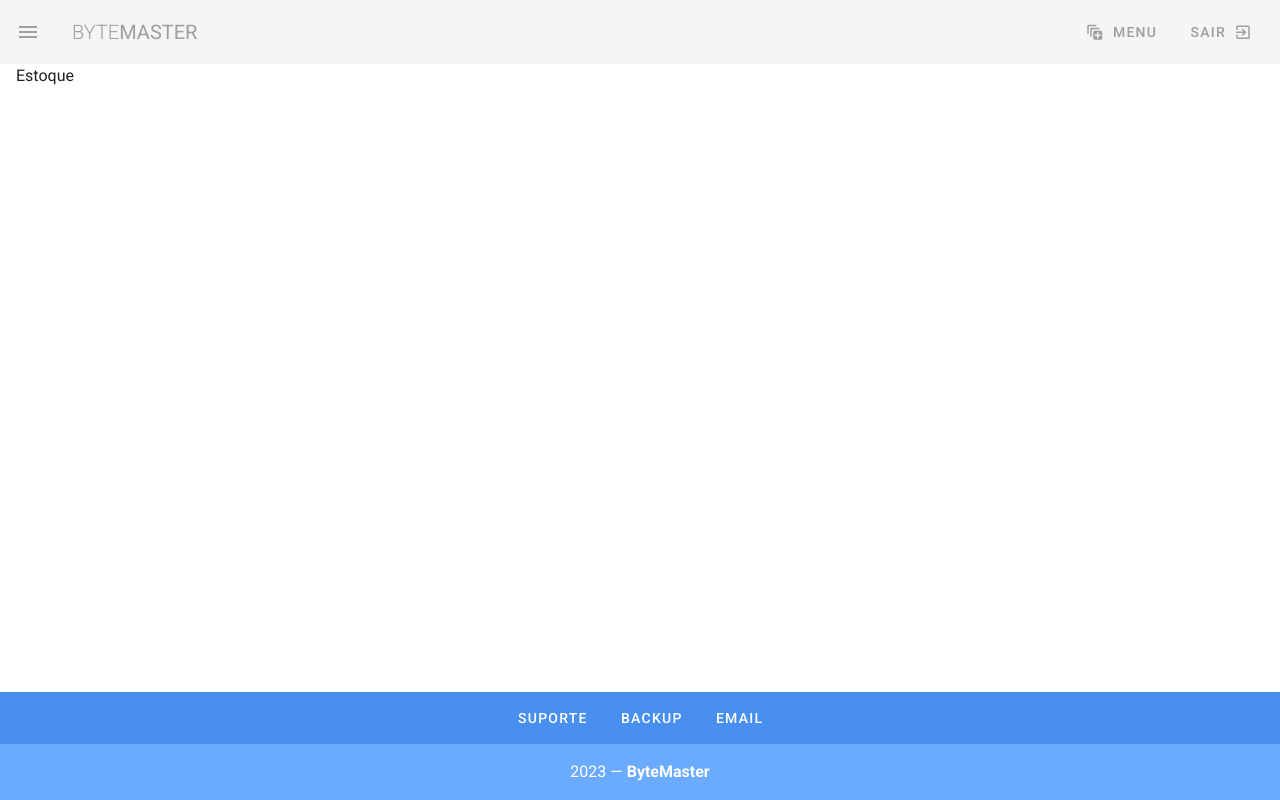
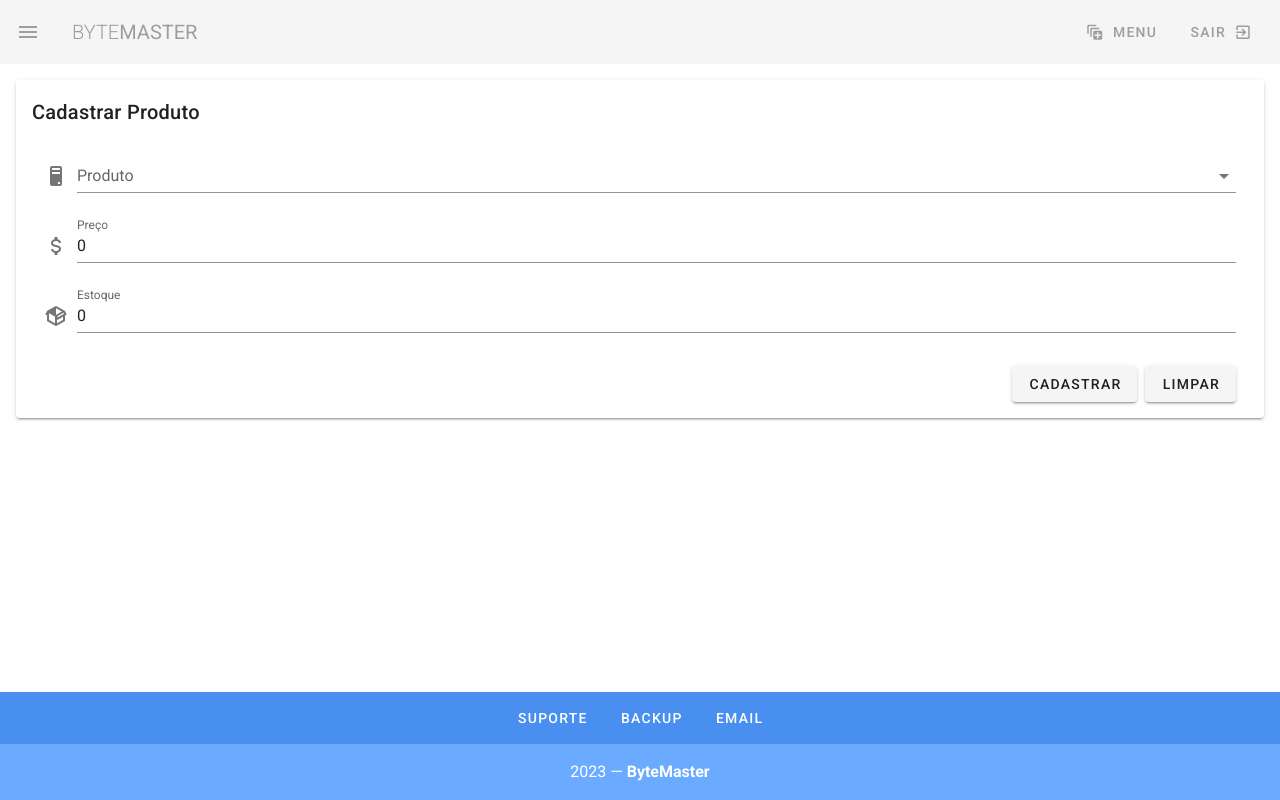
Before and after one commit to JoseHenriquePatrocinio/bytemaster, a Vue app: page /estoque in a window 1280 px wide. Built offline with nearby package versions, Linux system fonts and the light colour scheme.

Commit message:
feat: tela de estoque

```diff
--- a/src/views/EstoqueView.vue
+++ b/src/views/EstoqueView.vue
@@ -1,11 +1,56 @@
 <template>
-    <div>
-        Estoque
+    <div class="mt-4">
+        <v-card>
+            <v-card-title>
+                Cadastrar Produto
+            </v-card-title>
+            <v-card-text>
+                <v-form class="px-3" ref="form">
+                    <v-select label="Produto" v-model="product.computerPart" :items="computerParts"
+                        prepend-icon="mdi-desktop-tower" :rules="inputRules"></v-select>
+                    <v-text-field label="Preço" v-model="product.price" prepend-icon="mdi-currency-usd" :rules="inputRules"
+                        type="number"></v-text-field>
+                    <v-text-field label="Estoque" v-model="product.stock" prepend-icon="mdi-package-variant"
+                        :rules="inputRules" type="number"></v-text-field>
+
+                    <div class="text-right">
+                        <v-btn class="mx-0 mt-3 mr-2" @click="submit">Cadastrar</v-btn>
+                        <v-btn class="mx-0 mt-3" @click="resetForm">Limpar</v-btn>
+                    </div>
+                </v-form>
+            </v-card-text>
+        </v-card>
     </div>
 </template>
 
 <script>
 export default {
-    name: "EstoqueView"
+    data() {
+        return {
+            product: {
+                name: '',
+                computerPart: null,
+                price: 0,
+                stock: 0
+            },
+            computerParts: ['Placa-mãe', 'Processador', 'Placa de vídeo', 'Memória RAM', 'HD/SSD', 'Fonte de alimentação', 'Gabinete', 'Monitor', 'Teclado', 'Mouse'],
+            inputRules: [
+                v => !!v || 'Campo obrigatório'
+            ]
+        };
+    },
+    methods: {
+        submit() {
+            console.log('Produto cadastrado:', this.product);
+        },
+        resetForm() {
+            this.product = {
+                name: '',
+                computerPart: null,
+                price: 0,
+                stock: 0
+            };
+        }
+    }
 }
 </script>
```
